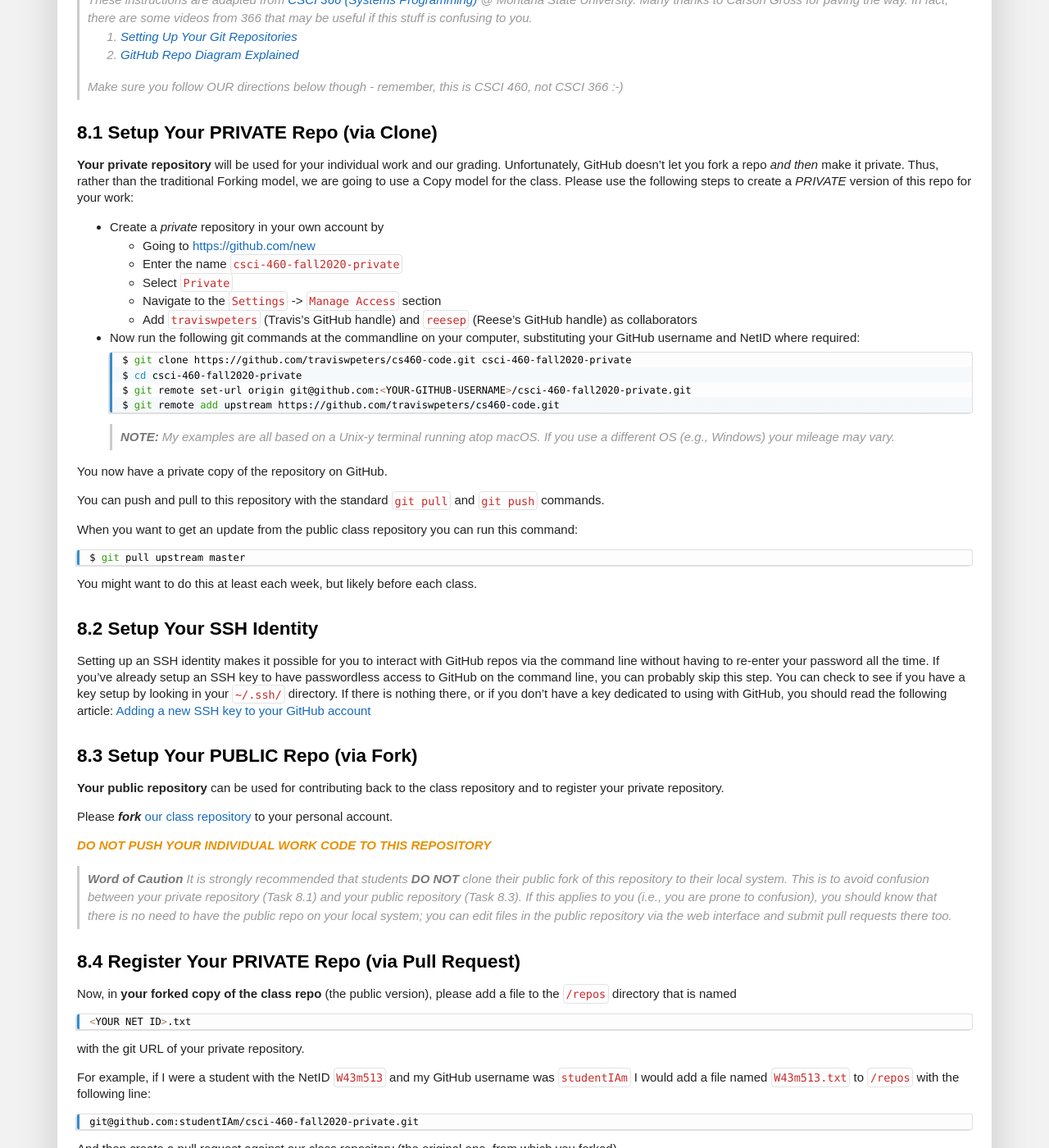
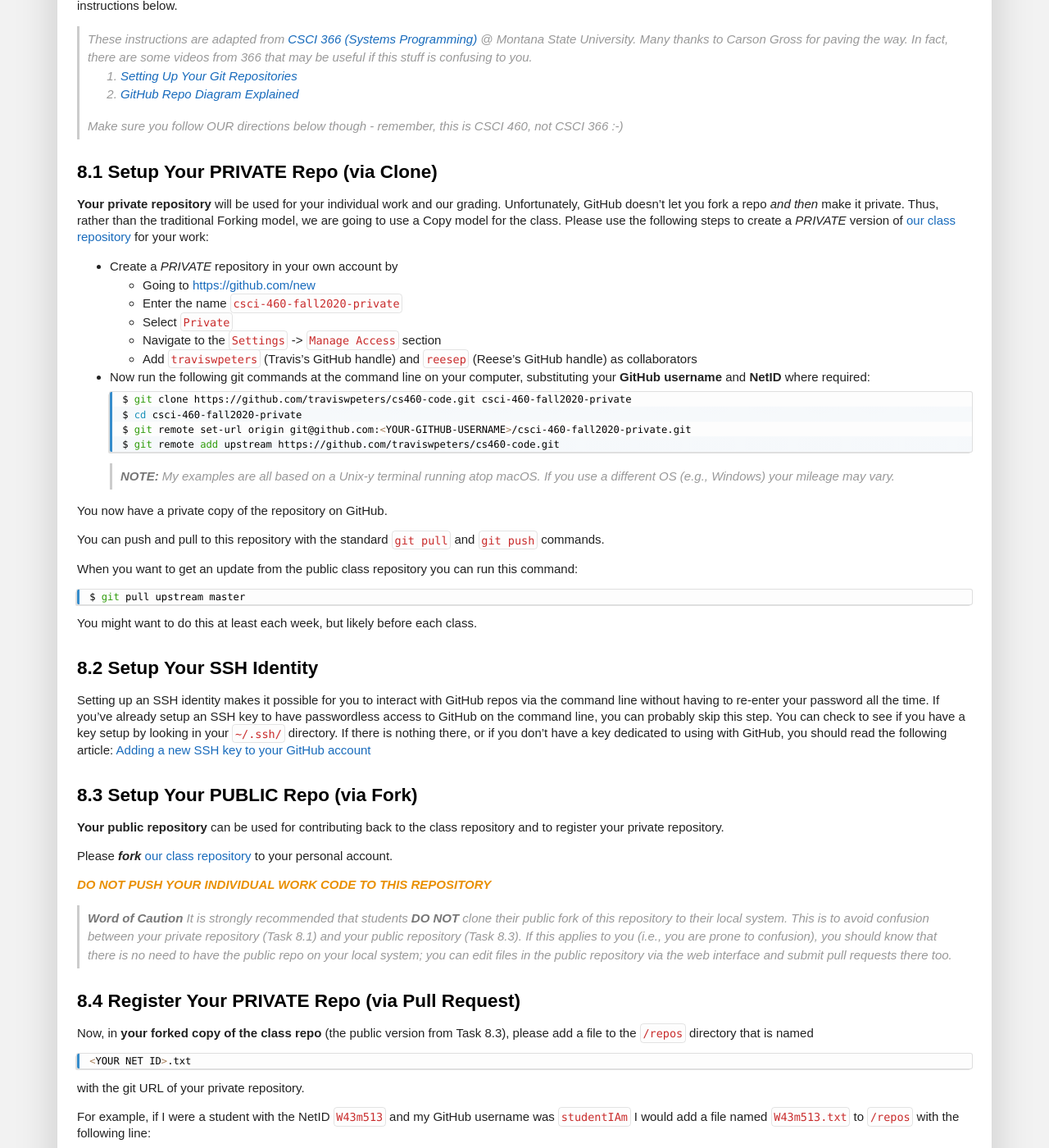
Before and after one commit to traviswpeters/cs460-2020-fall, a Jekyll site: the page built from pa0/index.md, in a window 1280 px wide and 1400 px high, scrolled down 6772 px. Shown: the whole window at 82% size. Built offline with Jekyll 4.4.1, drawn with Linux system fonts in a browser that asks for light colours; nearby versions of some CDN libraries; some web fonts are replaced; comment, search, counter and statistics services are not loaded; our own code applies the rules of GitHub Pages for plain Markdown files; some of the changed text lies outside the part shown.

Commit message:
smoothing

````diff
--- a/pa0/index.md
+++ b/pa0/index.md
@@ -124,6 +124,7 @@
 If you have already installed VirtualBox and/or Vagrant, I strongly recommend you upgrade to the latest and greatest versions.
 
 #### NOTE: Using "Synced Folders" (a.k.a. "Shared Folder")
+{:.pt-3 .pb-3}
 
 In class we've talked about using _shared folders_ to share files between your host OS and your guest OS.
 We have a default synched folder set up in our Vagrantfile for you already.
@@ -163,6 +164,7 @@
 {:.pb-3}
 
 ###### A First Step To Resolving VM Issues
+{:.pt-1 .pb-1}
 
 We have encountered a few issues with VMs not compiling software correctly, etc.
 
@@ -189,6 +191,7 @@
 ```
 
 ###### Time Sync Issues
+{:.pt-1 .pb-1}
 
 If you don't have the most up-to-date version of [_Guest Additions_](https://www.virtualbox.org/manual/ch04.html) installed for your VM,
 it is possible that your VM may "drift" and become out of sync with the host.
@@ -469,15 +472,15 @@
 **Your private repository** will be used for your individual work and our grading.
 Unfortunately, GitHub doesn't let you fork a repo _and then_ make it private.
 Thus, rather than the traditional Forking model, we are going to use a Copy model for the class.
-Please use the following steps to create a *PRIVATE* version of this repo for your work:
+Please use the following steps to create a *PRIVATE* version of [our class repository]({{site.data.settings.codelink}}) for your work:
 
-- Create a *private* repository in your own account by
+- Create a *PRIVATE* repository in your own account by
     - Going to <https://github.com/new>
     - Enter the name `csci-460-fall2020-private`
     - Select `Private`
     - Navigate to the `Settings` -> `Manage Access` section
     - Add `traviswpeters` (Travis's GitHub handle) and `reesep` (Reese's GitHub handle) as collaborators
-- Now run the following git commands at the commandline on your computer, substituting your GitHub username and NetID where required:
+- Now run the following git commands at the command line on your computer, substituting your **GitHub username** and **NetID** where required:
 ```bash
 $ git clone https://github.com/traviswpeters/cs460-code.git csci-460-fall2020-private
 $ cd csci-460-fall2020-private
@@ -502,8 +505,7 @@
 #### 8.2 Setup Your SSH Identity
 {:.pt-3 .pb-3}
 
-Setting up an SSH identity makes it possible for you to interact with GitHub repos via the command line
-without having to re-enter your password all the time.
+Setting up an SSH identity makes it possible for you to interact with GitHub repos via the command line without having to re-enter your password all the time.
 If you've already setup an SSH key to have passwordless access to GitHub on the command line, you can probably skip this step.
 You can check to see if you have a key setup by looking in your `~/.ssh/` directory.
 If there is nothing there, or if you don't have a key dedicated to using with GitHub, you should read the following article:
@@ -531,7 +533,7 @@
 #### 8.4 Register Your PRIVATE Repo (via Pull Request)
 {:.pt-3 .pb-3}
 
-Now, in **your forked copy of the class repo** (the public version),
+Now, in **your forked copy of the class repo** (the public version from Task 8.3),
 please add a file to the `/repos` directory that is named
 ```bash
 <YOUR NET ID>.txt
@@ -584,7 +586,7 @@
 1. A `README.md` file (written in Markdown) that details your responses to the tasks in this assignment.
 2. A subdirectory for any task where you needed to create/edit files. (E.g., Task 5 should be in `pa0/task5/`).
 1. A short screencast (no more than 5 minutes) that walks us through your submission.
-**DO NOT** put video files directly in a GitHub repository.
+_**DO NOT** put video files directly in a GitHub repository._
 Rather, make the video accessible and share a link to your video.
 
 **NOTE:** Videos can be recorded and shared using [TechSmith](http://ato.montana.edu/technologies/techsmith/), for example.
````
